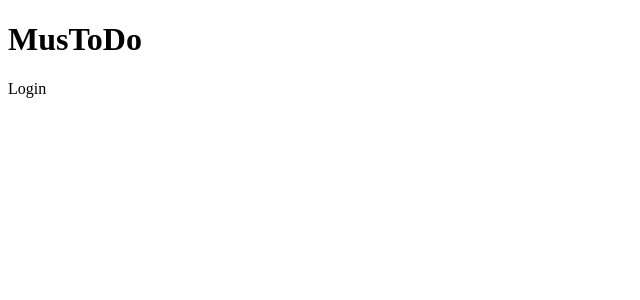
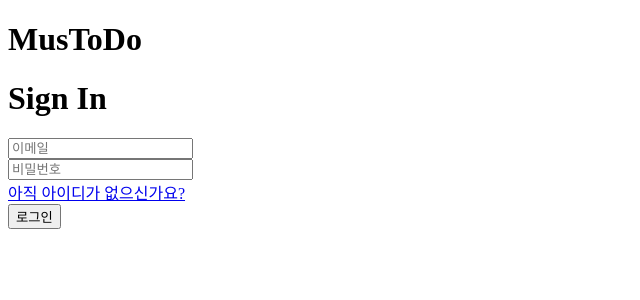
Before and after one commit to sangelkim89/Mustodo-client, a React (Create React App) app in the folder todo/: page /login in a window 1280 px wide. Shown: the top 300 px of the page, without its empty margins (0-640 px from the left). Built offline with nearby package versions, Linux system fonts and the light colour scheme.

Commit message:
to pull from upstream

```diff
--- a/todo/package.json
+++ b/todo/package.json
@@ -8,6 +8,7 @@
     "@testing-library/user-event": "^7.1.2",
     "axios": "^0.19.1",
     "react": "^16.12.0",
+    "react-calendar": "^2.19.2",
     "react-dom": "^16.12.0",
     "react-router-dom": "^5.1.2",
     "react-scripts": "3.3.0"
--- a/todo/src/index.js
+++ b/todo/src/index.js
@@ -1,7 +1,12 @@
-import React from 'react';
-import ReactDOM from 'react-dom';
-import App from './App';
+import React from "react";
+import ReactDOM from "react-dom";
+import App from "./App";
 
-ReactDOM.render(<App />, document.getElementById('root'));
+import { BrowserRouter } from "react-router-dom";
 
-//주석
+ReactDOM.render(
+  <BrowserRouter>
+    <App />
+  </BrowserRouter>,
+  document.getElementById("root")
+);
--- a/todo/src/pages/homepage.js
+++ b/todo/src/pages/homepage.js
@@ -1,15 +1,11 @@
-import React from 'react'
-
-
+import React from "react";
+// import CartIcon from "./images/CartIcon.png";
+//엄준식
 class Homepage extends React.Component {
-  render () {
+  render() {
     return (
       <div>
-      <p>Homepage</p>
         <ul>
-       <li>
-        <a href="/">homepage</a>
-      </li>
           <li>
             <a href="/login">login</a>
           </li>
@@ -17,15 +13,15 @@ class Homepage extends React.Component {
             <a href="/mypage">mypage</a>
           </li>
           <li>
+            <a href="/todopage">todopage</a>
+          </li>
+          <li>
             <a href="/signup">signup</a>
           </li>
-      <li>
-        <a href="/todopage">todopage</a>
-      </li>
         </ul>
+        <center>정민님 화해 축하합니다~~~~~</center>
       </div>
-    )
+    );
   }
 }
-
 export default Homepage;
--- a/todo/src/pages/login.js
+++ b/todo/src/pages/login.js
@@ -1,13 +1,64 @@
-import React from 'react'
-
-
-
+import React from "react";
+import { Link, withRouter, Redirect } from "react-router-dom";
+import axios from "axios";
+axios.defaults.withCredentials = true;
 class Login extends React.Component {
-  render () {
+  constructor(props) {
+    super(props);
+    this.state = {
+      email: "",
+      password: ""
+    };
+    this.handleSubmit = this.handleSubmit.bind(this);
+    this.handleChange = this.handleChange.bind(this);
+  }
+  handleChange = key => e => {
+    this.setState({
+      [key]: e.target.value
+    });
+  };
+  handleSubmit = e => {
+    console.log("this.props is: ", this.props);
+    e.preventDefault();
+    const { email, password } = this.state;
+    const { handleIsLoginChange } = this.props;
+    // this.props.history.push("todopage");
+    axios
+      .post("http://localhost:4000/user/login", {
+        email: email,
+        password: password
+      })
+      .then(() => {
+        handleIsLoginChange();
+        this.props.history.push("/todopage");
+        // return <Redirect to="/todopage" />;
+      })
+      .catch(err => console.log(err));
+  };
+  render() {
     return (
-      <p>Login</p>
-    )
+      <>
+        <h1>Sign In</h1>
+        <form onSubmit={this.handleSubmit}>
+          <input
+            placeholder={"이메일"}
+            value={this.state.email}
+            onChange={this.handleChange("email")}
+          />
+          <div>
+            <input
+              placeholder={"비밀번호"}
+              value={this.state.password}
+              onChange={this.handleChange("password")}
+            />
+          </div>
+          <div>
+            <Link to="/signup">아직 아이디가 없으신가요?</Link>
+          </div>
+          <button type="submit">로그인</button>
+        </form>
+      </>
+    );
   }
 }
-
-export default Login;
+export default withRouter(Login);
```
Also changed, not shown: 1 other file (tests, documents, lock files or other folders). Lines whose indentation alone changed are shown as unchanged.
